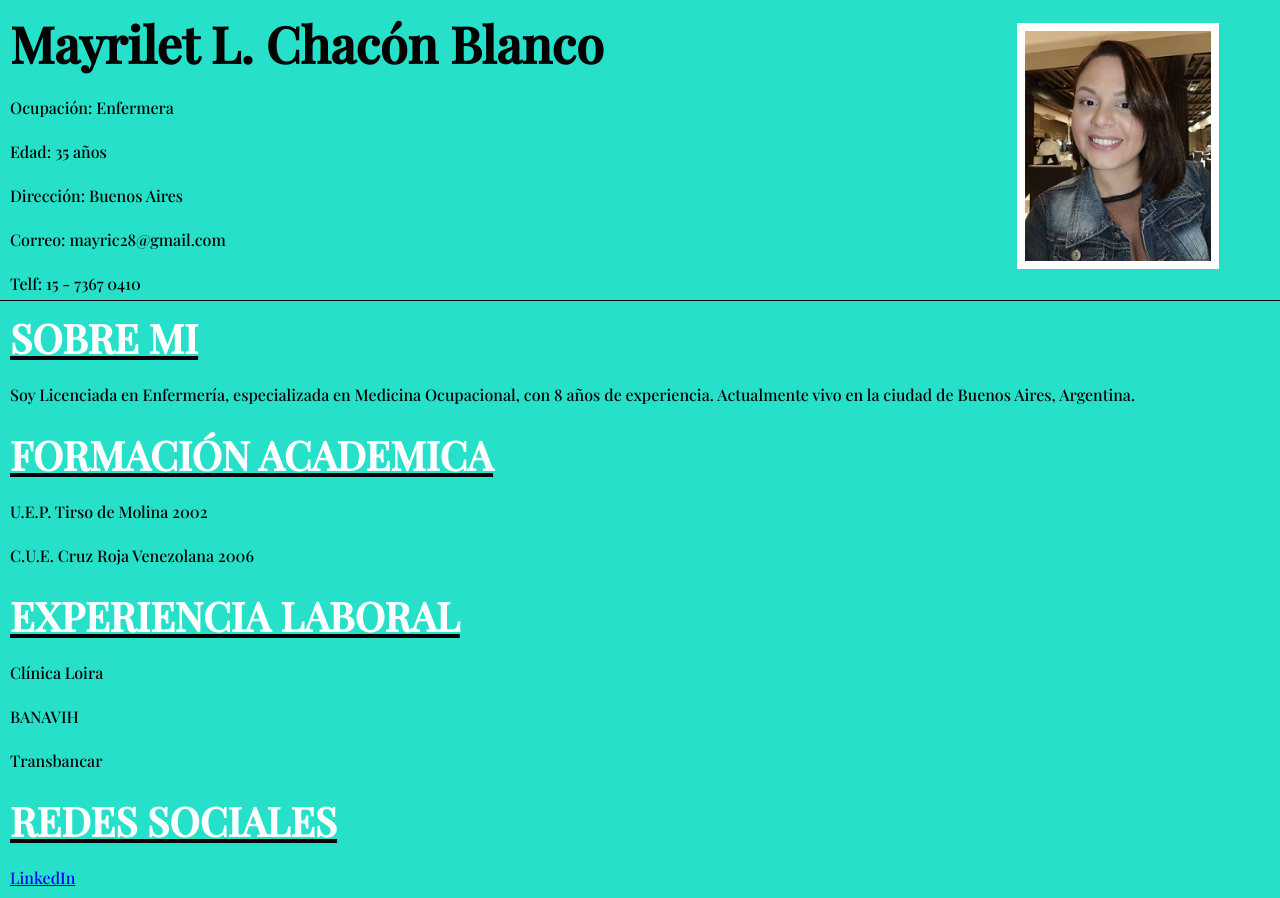
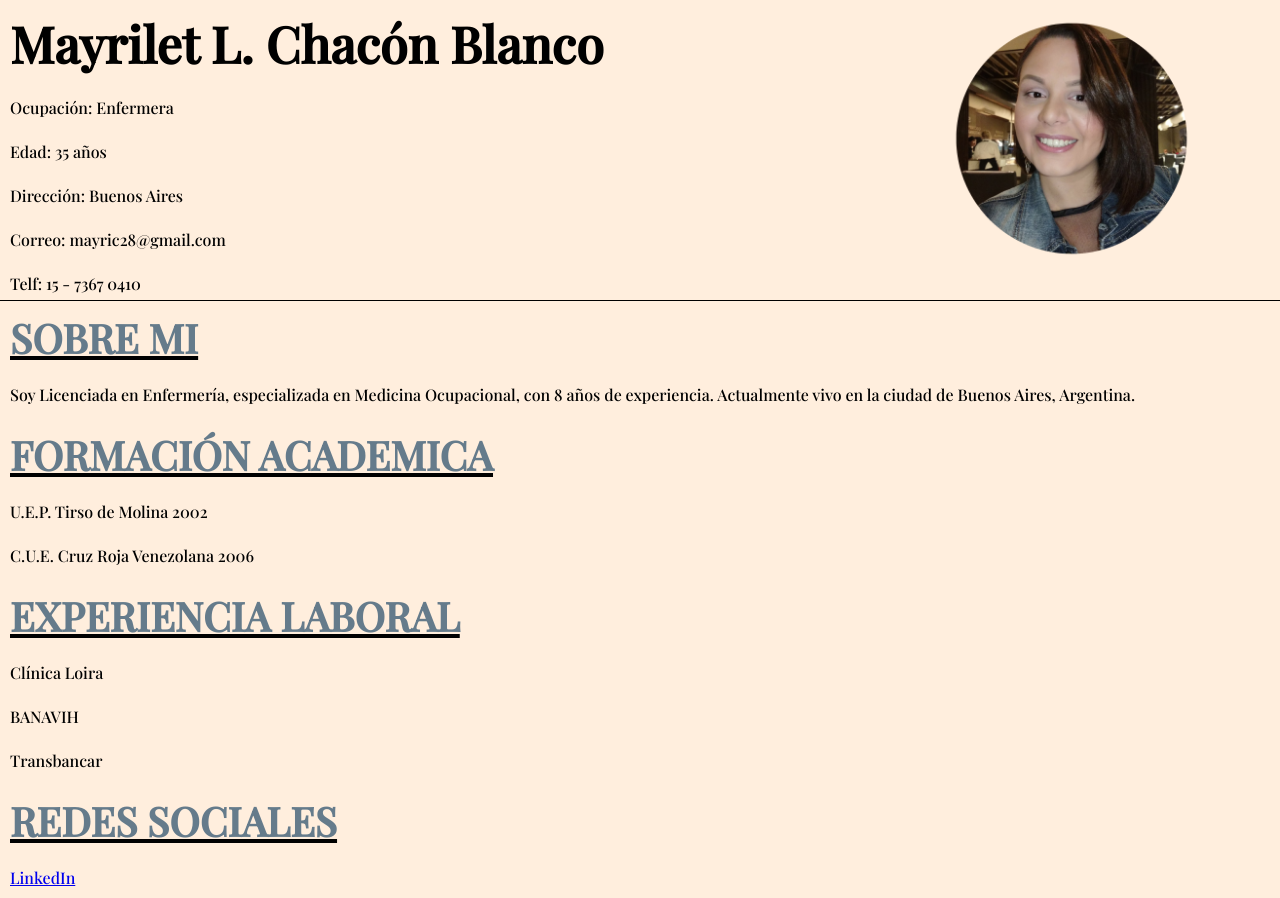
Before and after one commit to Mayrilet/Trabajos-NUCBA, a plain HTML site: page TAREA 3 - CV CSS/index.html in a window 1280 px wide. Drawn offline with nearby package versions, Linux system fonts and the light colour scheme.

Commit message:
cv + css posicionamiento

```diff
--- a/TAREA 3 - CV CSS/index.html
+++ b/TAREA 3 - CV CSS/index.html
@@ -31,7 +31,7 @@
                 </li>
             </ul>
              <div class="image">
-                <img src="./ASSEST/imgcv.jpg" alt="Mayrilet Chacon imagen">
+                <img src="./ASSEST/Diseño sin título.png" alt="Mayrilet Chacon imagen">
             </div>
         </header>
         <section>
--- a/TAREA 3 - CV CSS/style.css
+++ b/TAREA 3 - CV CSS/style.css
@@ -6,7 +6,7 @@
 body {
     width: 100vw;
     height: 100vh;
-    background-color: #26e0ca;
+    background-color: #ffeedd;
     font-family: 'Playfair Display', serif;
 }
 
@@ -26,7 +26,7 @@ li {
 h2 {
     font-size: 40px;
     text-decoration: underline black;
-    color: white;
+    color: #657b8b;
 }
 
 p {
@@ -35,14 +35,13 @@ p {
 }
 
 .image {
-    width: 186px;
-    height: 169px;
+    width: 263px;
+    height: 185px;
 }
 
 .image img {
     width: 100%;
     height: auto;
-    border: 8px solid white;
 }
 
 .list li {
```
Also changed, not shown: TAREA 3 - CV CSS/ASSEST/Diseño sin título.png (added), 1 other file.
